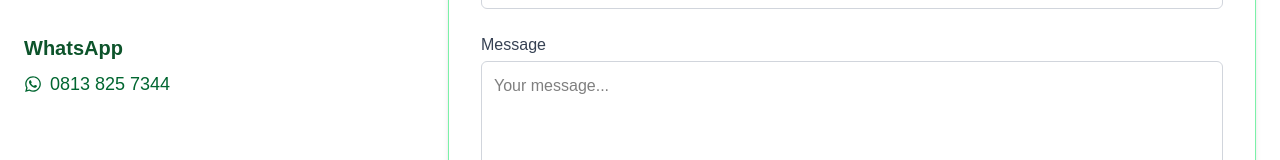
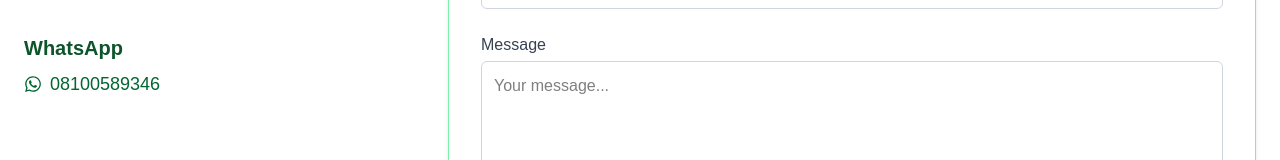
Before and after one commit to tolulopejanet/greenpawaa, a React (Vite) app: page /contact in a window 1280 px wide. Shown: the part 896-1056 px from the top of the page. Built offline with nearby package versions, Linux system fonts and the light colour scheme.

Commit message:
latest107

```diff
--- a/src/routes/Contact.jsx
+++ b/src/routes/Contact.jsx
@@ -49,7 +49,7 @@
   className="flex items-center space-x-2 text-lg text-green-800 hover:text-green-500 transition"
 >
   <FaWhatsapp />
-  <span>0813 825 7344</span>
+  <span>08100589346</span>
 </a>
             </div>
           </div>
```
